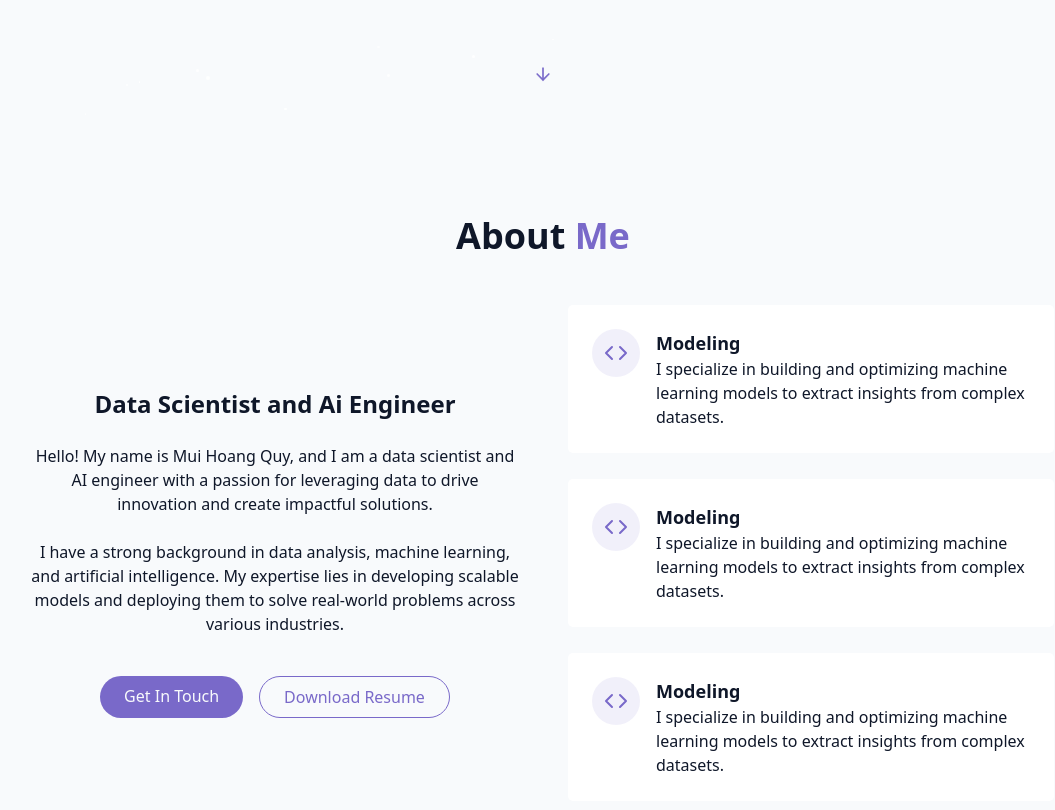
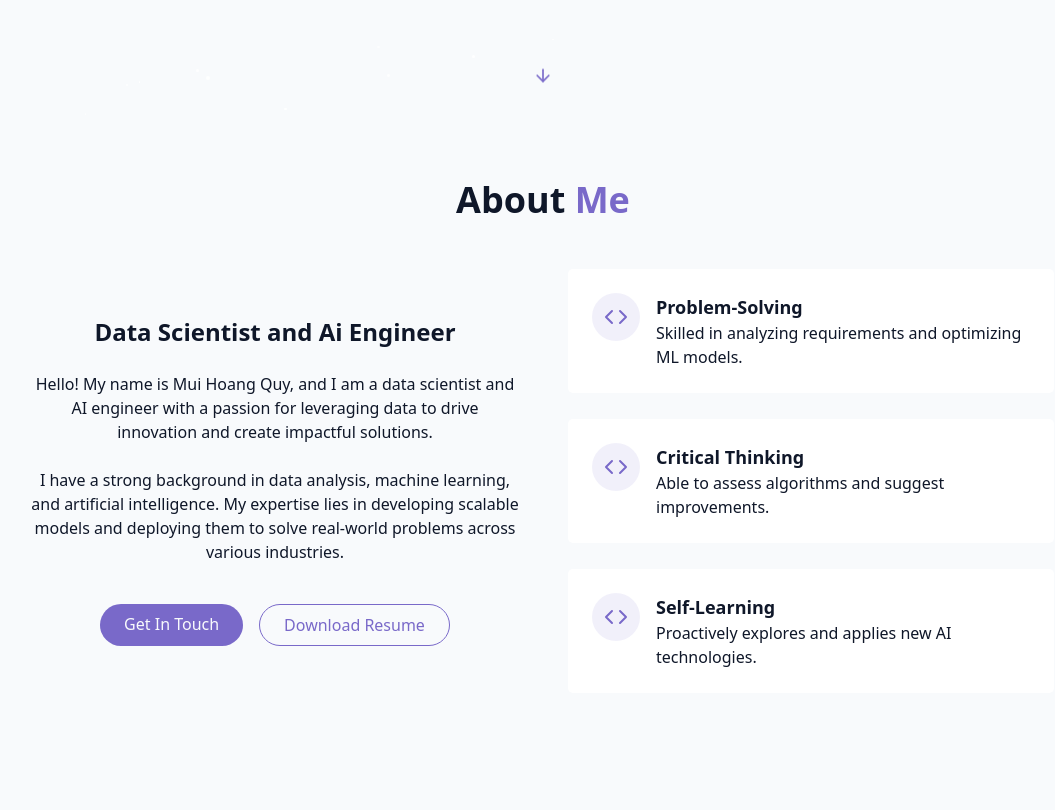
Before and after one commit to hoangquymui/portfolio, a React (Vite) app: page / in a window 1280 px wide. Shown: the part 680-1490 px from the top of the page, without its empty margins (97-1152 px from the left). After the commit the page ends 1434 px from the top, so only its background shows below. Built offline with nearby package versions, Linux system fonts and the light colour scheme.

Commit message:
update aboutme

```diff
--- a/src/components/AboutMe.jsx
+++ b/src/components/AboutMe.jsx
@@ -2,7 +2,7 @@ import { Code } from "lucide-react";
 
 export const AboutMe = () => {
   return (
-    <section id="about" className="py-24 px-24 relative">
+    <section id="about" className="py-15 px-24 relative">
       <div className="containter mx-auto max-w-5xl">
         <h2 className="text-3xl md:text-4xl font-bold text-center mb-12">
           About <span className="text-primary">Me</span>
@@ -51,10 +51,9 @@ export const AboutMe = () => {
                   <Code className="h-6 w-6 text-primary" />
                 </div>
                 <div className="text-left">
-                  <h4 className="font-semibold text-lg">Modeling</h4>
+                  <h4 className="font-semibold text-lg">Problem-Solving</h4>
                   <p className="text-muted-foreground">
-                    I specialize in building and optimizing machine learning
-                    models to extract insights from complex datasets.
+                    Skilled in analyzing requirements and optimizing ML models.
                   </p>
                 </div>
               </div>
@@ -66,10 +65,9 @@ export const AboutMe = () => {
                   <Code className="h-6 w-6 text-primary" />
                 </div>
                 <div className="text-left">
-                  <h4 className="font-semibold text-lg">Modeling</h4>
+                  <h4 className="font-semibold text-lg">Critical Thinking</h4>
                   <p className="text-muted-foreground">
-                    I specialize in building and optimizing machine learning
-                    models to extract insights from complex datasets.
+                    Able to assess algorithms and suggest improvements.
                   </p>
                 </div>
               </div>
@@ -81,10 +79,9 @@ export const AboutMe = () => {
                   <Code className="h-6 w-6 text-primary" />
                 </div>
                 <div className="text-left">
-                  <h4 className="font-semibold text-lg">Modeling</h4>
+                  <h4 className="font-semibold text-lg">Self-Learning</h4>
                   <p className="text-muted-foreground">
-                    I specialize in building and optimizing machine learning
-                    models to extract insights from complex datasets.
+                    Proactively explores and applies new AI technologies.
                   </p>
                 </div>
               </div>
--- a/src/components/NavBar.jsx
+++ b/src/components/NavBar.jsx
@@ -28,8 +28,7 @@ export const NavBar = () => {
   return (
     <nav
       className={cn(
-        "fixed w-full z-40 transition-all duration-300",
-        isScrolled ? "py-3 bg-background/80 backdrop-blur-md shadow-xs" : "py-5"
+        "fixed w-full z-40 transition-all duration-300 py-5 bg-background/80 backdrop-blur-md shadow-xs"
       )}
     >
       <div className="container flex items-center justify-between">
```
